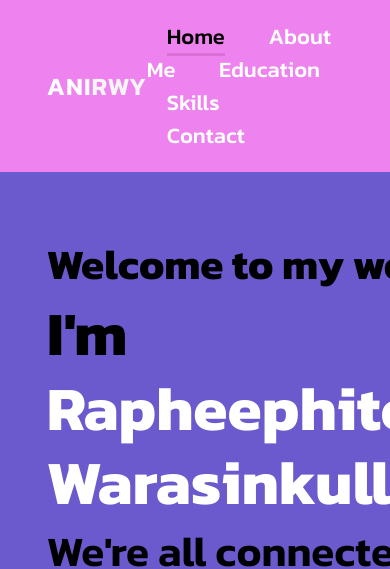
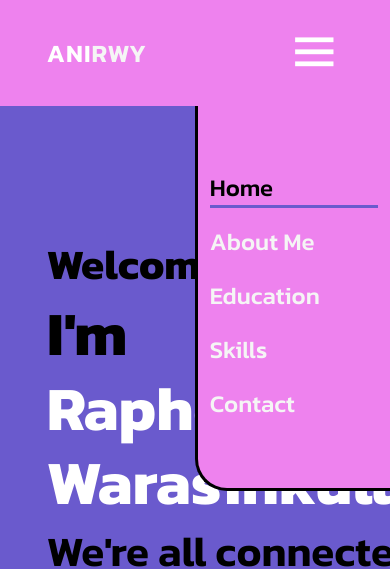
Before and after one commit to yuminnini/anirwy_Portfolio, a plain HTML site: page index.html in a window 390 px wide. Shown: the top 569 px of the page. Drawn offline with nearby package versions, Linux system fonts and the light colour scheme.

Commit message:
Add files via upload

```diff
--- a/index.html
+++ b/index.html
@@ -6,13 +6,15 @@
     <link rel="stylesheet" href="style.css">
     <link href='https://unpkg.com/boxicons@2.1.4/css/boxicons.min.css' rel='stylesheet'>
     <link href="https://fonts.googleapis.com/css2?family=Kanit:ital,wght@0,100;0,200;0,300;0,400;0,500;0,600;0,700;0,800;0,900;1,100;1,200;1,300;1,400;1,500;1,600;1,700;1,800;1,900&display=swap" rel="stylesheet">
-    <title>Rapheephitcha_Portfilio</title>
+    <title>Rapheephitcha_Portfolio</title>
 </head>
 <body>
 
     <header class="header">
 
         <a href="#home" class="logo"><span>ANI</span>RWY</a>
+
+        <i class='bx bx-menu' id="menu-icon"></i>
 
         <nav class="navbar">
             <a href="#home">Home</a>
--- a/style.css
+++ b/style.css
@@ -11,7 +11,7 @@
     top: 0;
     left: 0;
     width: 100%;
-    padding: 20px 12%;
+    padding: 24px 12%;
     background : violet;
     backdrop-filter: blur(10px);
     display: flex;
@@ -47,7 +47,12 @@ span{
 .navbar a:hover,
 .navbar a.active{
     color: black;
-    border-bottom: 3px solid orchid;
+    border-bottom: 3px solid slateblue;
+}
+#menu-icon{
+    font-size: 3.6rem;
+    color: white;
+    display: none;
 }
 .home{
     width: 100%;
@@ -89,7 +94,7 @@ span{
     position: absolute;
     width: calc(100% + 8px);
     height: 100%;
-    border-left: 3px solid indigo;
+    border-left: 3px solid midnightblue;
     right: -8px;
     animation: cursor 0.6s infinite, typing 20s steps(14) infinite;
 }
@@ -178,8 +183,8 @@ span{
     cursor: pointer;
 }
 .img-box img:hover{
-    box-shadow: 0 0 25px skyblue,
-                0 0 50px snow;
+    box-shadow: 0 0 25px midnightblue,
+                0 0 50px midnightblue;
     transform: scale(1.02);
 }
 
@@ -254,7 +259,6 @@ span{
     text-align: center;
     color: black;
     font-size: 42px;
-
 }
 
 .gallery{
@@ -493,3 +497,31 @@ i{
     font-size: 4rem;
     color: white;
 }
+
+@media(max-width:895px){
+    #menu-icon{
+        display: block;
+    }
+    .navbar{
+        position: absolute;
+        top: 100%;
+        right: 0;
+        width: 50%;
+        padding: 3rem 3%;
+        background: violet;
+        backdrop-filter: blur(20px);
+        border-bottom-left-radius: 2rem;
+        border-left: 3px solid black;
+        border-bottom: 3px solid black;
+
+    }
+    .navbar.active{
+        display: block;
+    }
+    .navbar a{
+        display: block;
+        font-size: 1.5rem;
+        margin: 1rem 0;
+        color: whitesmoke;
+    }
+}
```
